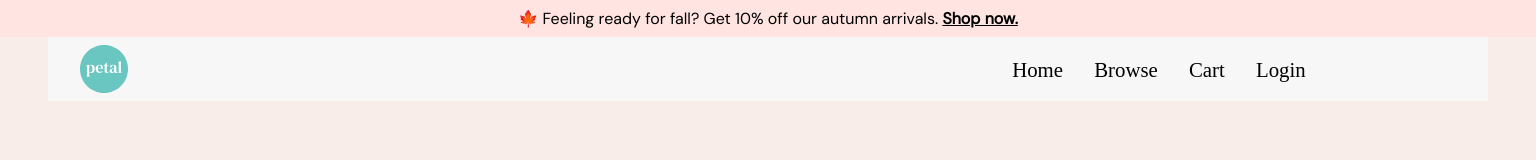
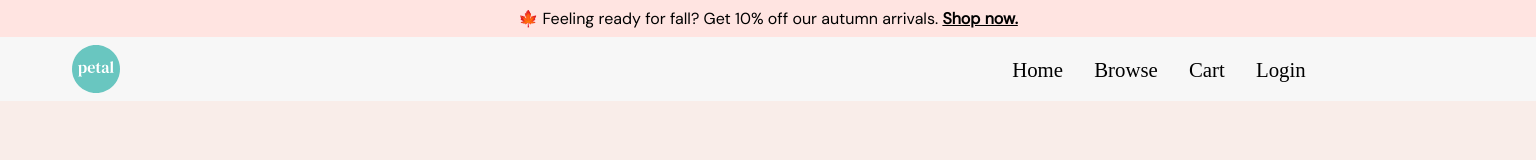
Before and after one commit to mwinser/ecommerce-site, a React (Create React App) app: page /cart in a window 1536 px wide. Shown: the top 160 px of the page. Built offline with nearby package versions, Linux system fonts and the light colour scheme; a web font is replaced by a local one.

Commit message:
responsive tweak

```diff
--- a/src/App.css
+++ b/src/App.css
@@ -107,6 +107,7 @@ a, button {
   max-height: 961px;
   overflow: hidden;
   background: #f7f7f7;
+
 }
 .flower-border {
   width: 100%;
@@ -127,7 +128,6 @@ a, button {
   justify-content: flex-end;
   align-items: flex-start;
   padding: 0;
-  max-width: 1440px;
 }
 
 
@@ -532,5 +532,8 @@ footer {
     .name-and-price {
       padding: 0 4rem;
     }
+    .small-logo {
+      margin-left: 3rem;
+    }
 
   }
```
